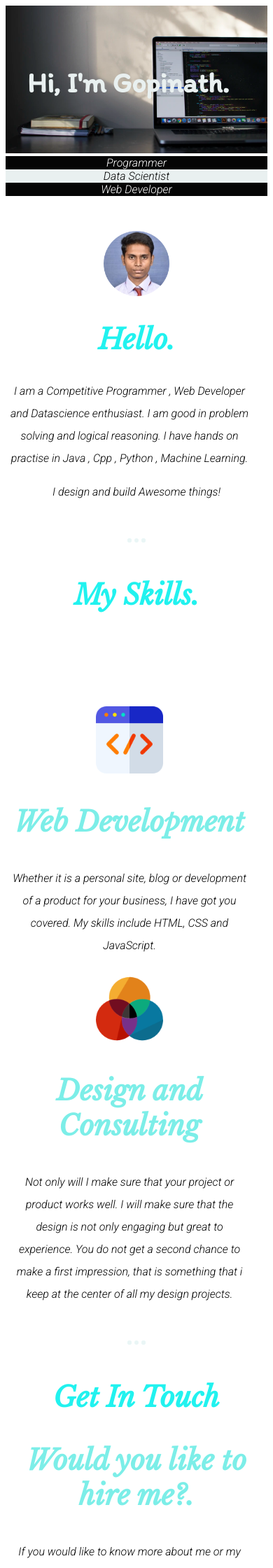
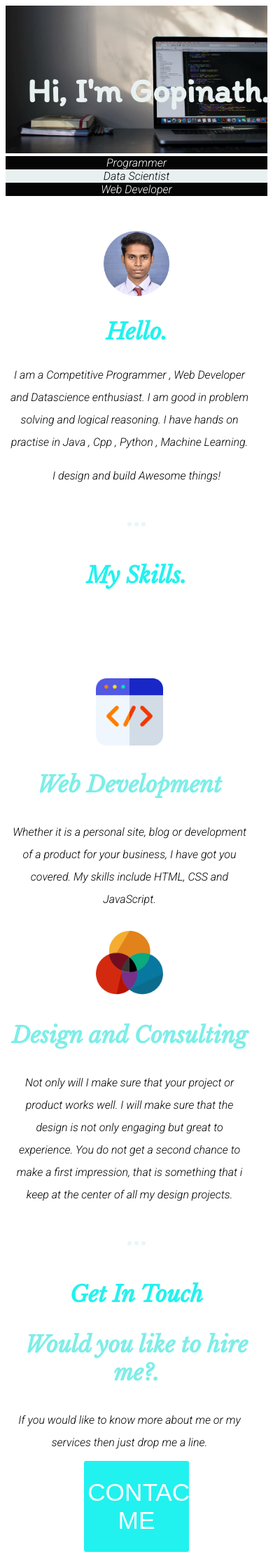
Before and after one commit to GopinathV-1/Blog, a PHP site: page / in a window 390 px wide. Shown: the top 2240 px of the page at 70% size. Run offline with PHP 8.4, Linux system fonts and the light colour scheme.

Commit message:
Update style.css

```diff
--- a/CSS/style.css
+++ b/CSS/style.css
@@ -112,13 +112,25 @@ button:hover{
   padding: 10px 50px 0;
 }
 @media only screen and (max-width:1000px){
-  h1,h2,h3{
-    font-size: 250%;
+  h2,h3{
+    font-size: 200%;
   }
 
   h1{
     top: 8%;
     left: 10%;
+    font-size: 250%
+  }
+}
+@media only screen and (max-width:1000px){
+  h2,h3{
+    font-size: 200%;
+  }
+
+  h1{
+    top: 8%;
+    left: 10%;
+    font-size: 300%;
   }
   hr{
     margin: 50px auto;
```
